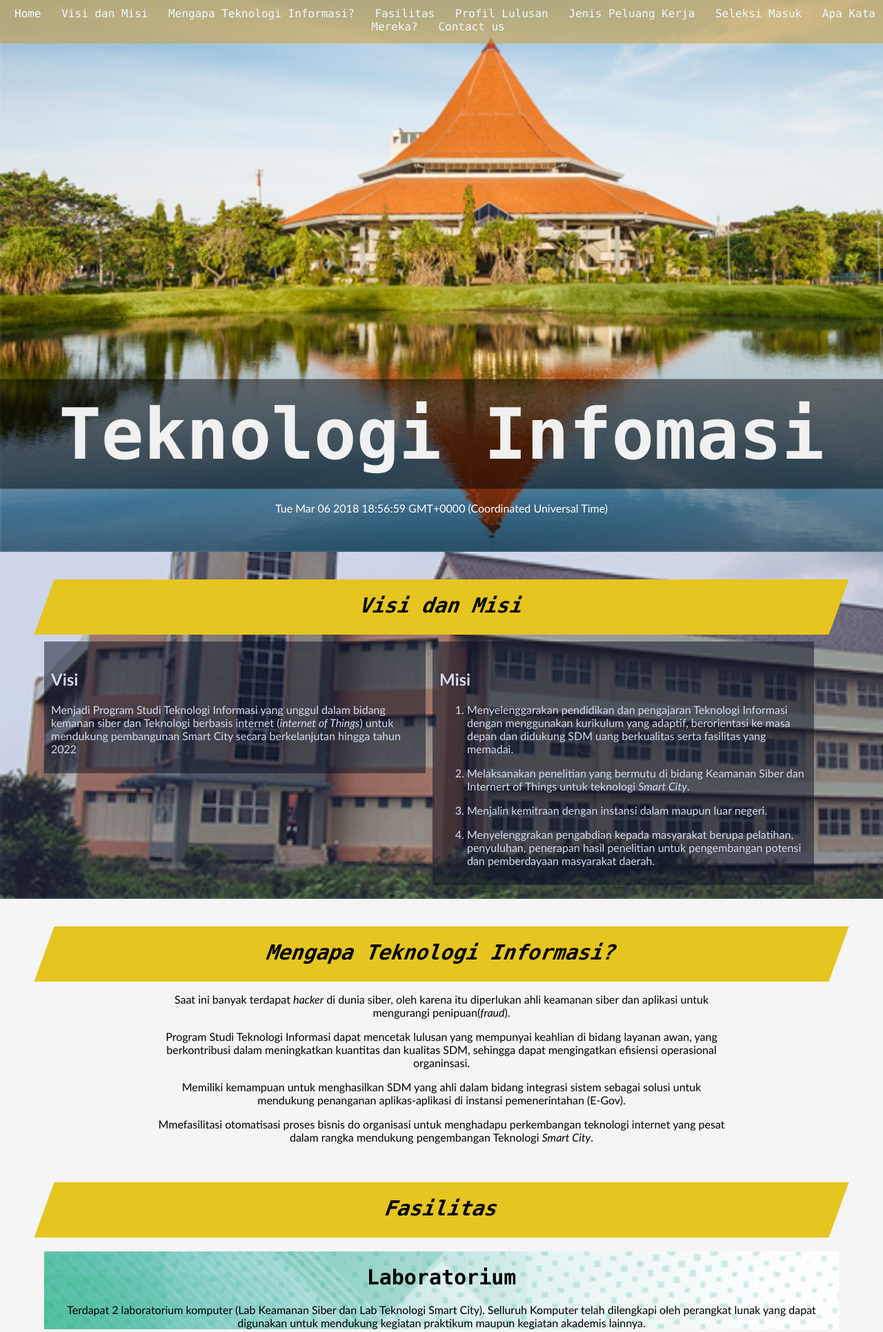
After one commit to SilverKittens/satryabelajar, a PHP site: page /index.php in a window 1280 px wide. The commit adds this page. Shown: the top 1931 px of the page at 69% size. Run offline with PHP 8.4, Linux system fonts and the light colour scheme.

Commit message:
dinamis dikit
tambah jquery scroll navbar

```diff
--- /dev/null
+++ b/index.php
@@ -0,0 +1,299 @@
+<!doctype html>
+<html>
+<head>
+<meta  name="viewport" content="width=device-width, initial-scale=1" charset="utf-8">
+<title>Home - Departemen Teknologi Informasi</title>
+<link rel="stylesheet" type="text/css" href="teknologiInformasi.css">
+
+<script src="https://ajax.googleapis.com/ajax/libs/jquery/3.3.1/jquery.min.js"></script>
+</head>
+
+
+<body>
+<div id="header" style="margin: 0">
+	<h1 id="namajurusan">Teknologi Infomasi</h1>
+	<p id="tanggal"></p>
+</div>
+
+<div class="navbar" id="mynavbar">
+		<a href="#header" class="scroll">Home</a>
+		<a href="#visimisi" class="scroll">Visi dan Misi</a>
+		<a href="#mengapa" class="scroll">Mengapa Teknologi Informasi?</a>
+		<a href="#fasilitas" class="scroll">Fasilitas</a>
+		<a href="#lulusan" class="scroll">Profil Lulusan</a>
+		<a href="#peluang" class="scroll">Jenis Peluang Kerja</a>
+		<a href="#seleksi" class="scroll">Seleksi Masuk</a>
+		<a href="#katamereka" class="scroll">Apa Kata Mereka?</a>
+		<a href="#contact" class="scroll">Contact us</a>
+		<a href="javascript:void(0);" style="font-size:15px;" class="icon" onclick="myFunction()">&#9776;</a>
+</div>
+
+<div id="visimisi" style="position:relative;background-image:url(Images/visimisi.jpg);background-size:cover;background-repeat: no-repeat;padding-top:20px" ><div style="background-color: rgba(35,71,168,0.2);width: 100%;height: 100%;top:0;left:0;position: absolute"></div>
+	<div class="rectangle">
+	<h1>Visi dan Misi</h1></div>
+	<div class="row" >
+	  <div class="column">
+		<h2>Visi</h2>
+		<p>
+			Menjadi Program Studi Teknologi Informasi yang unggul dalam bidang kemanan siber dan Teknologi
+			berbasis internet (<em>internet of Things</em>) untuk mendukung pembangunan Smart City secara berkelanjutan hingga tahun 2022
+		</p>
+	  </div>
+	  <div class="column">
+		<h2>Misi</h2>
+		<ol>
+		<li>
+			<p>
+				Menyelenggarakan pendidikan dan pengajaran Teknologi Informasi dengan menggunakan kurikulum yang adaptif, berorientasi ke masa depan dan didukung SDM uang berkualitas serta fasilitas yang memadai.
+			</p>
+		</li>
+		<li>
+			<p>
+				Melaksanakan penelitian yang bermutu di bidang Keamanan Siber dan Internert of Things untuk teknologi <em>Smart City</em>.
+			</p>
+		</li>
+		<li>
+			<p>
+				Menjalin kemitraan dengan instansi dalam maupun luar negeri.
+			</p>
+		</li>
+		<li>
+			<p>
+				Menyelenggrakan pengabdian kepada masyarakat berupa pelatihan, penyuluhan, penerapan hasil penelitian untuk pengembangan potensi dan pemberdayaan masyarakat daerah.
+			</p>
+		</li>
+		</ol>
+	  </div>
+	</div>
+
+</div>
+
+<div id="mengapa" style="padding-top:20px">
+	<div class="rectangle">
+	<h1>Mengapa Teknologi Informasi?</h1></div>
+	<div  class="mengapa" style="width:65%;text-align: center;margin:0px auto">
+	<p>
+		Saat ini banyak terdapat <em>hacker</em> di dunia siber, oleh karena itu diperlukan ahli keamanan siber dan aplikasi untuk mengurangi penipuan(<em>fraud</em>).
+	</p>
+	<p>
+		Program Studi Teknologi Informasi dapat mencetak lulusan yang mempunyai keahlian di bidang layanan awan, yang berkontribusi dalam meningkatkan kuantitas dan kualitas SDM, sehingga dapat mengingatkan efisiensi operasional organinsasi.
+	</p>
+	<p>
+		Memiliki kemampuan untuk menghasilkan SDM yang ahli dalam bidang integrasi sistem sebagai solusi untuk mendukung penanganan aplikas-aplikasi di instansi pemenerintahan (E-Gov).
+	</p>
+	<p>
+		Mmefasilitasi otomatisasi proses bisnis do organisasi untuk menghadapu perkembangan teknologi internet yang pesat dalam rangka mendukung pengembangan Teknologi <em>Smart City</em>.
+	</p>
+	</div>
+</div>
+
+<div id="fasilitas" style="padding-top:20px">
+	<div class="rectangle">
+	<h1>Fasilitas</h1></div>
+	<div style="text-align: center">
+	<div id="lab" style="background-image: url(Images/lab.png);width: 90%; background-size: cover;margin: 0px auto"><h1>Laboratorium</h1>
+		<p>
+			Terdapat 2 laboratorium komputer (Lab Keamanan Siber dan Lab Teknologi Smart City). Selluruh Komputer telah dilengkapi oleh perangkat lunak yang dapat digunakan untuk mendukung kegiatan praktikum maupun kegiatan akademis lainnya.<br>
+		</p>
+		</div>
+		<div id="ruangbaca" style="background-image: url(Images/lab.png);width: 90%; background-size: cover;margin: 0px auto">
+	<h1>Raung Baca</h1>
+	<p>
+		Memiliki berbagai macam koleksi mulai dari fiksi hingga materi perkuliahanm dari bahan cetak hingga koleksi digital seperti CD-ROM, CD, VCD dan DVD. Selain itu juga menyediaan publikasi serial harian dan bulanan seperti surat kabar dan majalah.
+	</p>
+	</div>
+	<div id="ruangkelas" style="background-image: url(Images/lab.png);width: 90%; background-size: cover;margin: 0px auto">
+	<h1>Ruang Kelas</h1>
+	<p>
+		Setiap ruang kelas dilengkapi dengan pendingin ruangan dan LCD serta akses intermet gratis yang dapat mendukung kegiatan akademis mahasiswa.
+	</p>
+	</div>
+	</div>
+</div>
+
+<div id="lulusan" style="padding-top:20px">
+	<div class="rectangle">
+	<h1>Profil Lulusan</h1></div>
+	<div style="display:flex;clear:both;margin:20px;">
+	<div class="container1">
+	  <img src="Images/1.png" class="image">
+	  <div class="overlay">
+		<div class="text">Spesialis Keamanan Siber</div>
+	  </div>
+	</div>
+	<div class="container1">
+	  <img src="Images/2.png" class="image">
+	  <div class="overlay">
+		<div class="text">Spesialis Internet of Things</div>
+	  </div>
+	</div>
+	<div class="container1">
+	  <img src="Images/3.png" class="image">
+	  <div class="overlay">
+		<div class="text">Analisis Kemanan Aplikasi</div>
+	  </div>
+	</div>
+	<div class="container1">
+	  <img src="Images/4.png" class="image">
+	  <div class="overlay">
+		<div class="text">Pengembang Layanan Awan</div>
+	  </div>
+	</div>
+	<div class="container1">
+	  <img src="Images/5.png" class="image">
+	  <div class="overlay">
+		<div class="text">Spesialis Integrasi Sistem</div>
+	  </div>
+	</div>
+	</div>
+</div>
+
+<div id="peluang" style="background-image: url(Images/lulus.jpg);background-size: cover; padding-top:20px">
+	<div class="rectangle">
+	<h1>Jenis Peluang Kerja</h1></div>
+	<div class= "kerja" style="margin:0px auto;text-align: center">
+	<br>
+	<p class="white">
+		Komputasi dan Komputaso Tedistribusi<br>(<em>Cloud and Distributed Computing</em>).
+	</p>
+
+	<p class="white">
+		Arsitektur Web dan Pengembangan Framework <br>
+(<em>Web Architecture and Development Framework</em>).
+	</p>
+
+	<p class="white">
+		Integrasi Perangkat Lunak dan Middleware <br>
+(<em>Middleware and Integration Software</em>).
+	</p>
+
+	<p class="white">
+		Rancangan Antarmuka Pengguna <br>
+(<em>User Interrface Design</em>).
+	</p>
+
+	<p class="white">
+		Keamanan Informasi dan Jaringan <br>
+(<em>Network and Information Security</em>).
+	</p>
+
+	<p class="white">
+		Manajemen Penyimpanan Data <br>
+(<em>Storage Systems and Management</em>).
+	</p>
+
+	</div>
+</div>
+
+<div id="seleksi" style="padding-top:20px">
+	<div class="rectangle">
+	<h1>Seleksi Masuk</h1></div>
+	<div class="masuk" style="margin:0px auto; text-align: center">
+		<h1>Tahun Akademik 2018/2019</h1>
+		<a class="besar" href="https://smits.its.ac.id/sarjana/#snmptn" target="_blank"><h1 style="color: black">>SNMPTN</h1></a>
+		<br>
+		<a class="besar" href="https://smits.its.ac.id/sarjana/#sbmptn" target="_blank"><h1 style="color: black">>SBMPTN</h1></a>
+		<br>
+		<a class="besar" href="https://smits.its.ac.id/sarjana/#pkm" target="_blank"><h1 style="color: black">>PKM</h1></a>
+		<br>
+	</div>
+</div>
+
+<div id="katamereka" style="padding-top:20px">
+	<div class="rectangle">
+	<h1>Apa Kata Mereka?</h1></div>
+	<div class="mereka" style="width: 100%;display:flex;clear:both;margin-top: 20px;margin-bottom: 20px">
+		<div class="kartu" style="margin: 20px; float:left;margin:0px auto">
+			<img src="Images/wiranto.jpg" style="width:  100%">
+			<div class="container">
+				<h4><strong>Wiranto - Menko Polhukam</strong></h4>
+				<p>"Kegiatan siber nasional terutama pengamanan siber ini merupakan keharusan, keniscayaan.."</p>
+			</div>
+		</div>
+		<div class="kartu" style="margin: 20px; float:left;margin:0px auto">
+			<img src="Images/john.jpg" style="width:  100%">
+			<div class="container">
+				<h4><strong>John McCarthy - Pakar Komputasi MIT</strong></h4>
+				<p>"Suatu hari nanti komputasi akan menjadi infrastruktur publik seperti listrik dan telepon."</p>
+			</div>
+		</div>
+		<div class="kartu" style="margin: 20px; float:left;margin:0px auto">
+			<img src="Images/rudiantara.jpg" style="width:  100%">
+			<div class="container">
+				<h4><strong>Rudiantara - Menkominfo</strong></h4>
+				<p>"Smart City menciptakan perubahan sistem lebih efektif dan efisien dalam lembaga pemerintahan."</p>
+			</div>
+		</div>
+		<div class="kartu" style="margin: 20px; float:left;margin:0px auto">
+			<img src="Images/bill.jpg" style="width:  100%">
+			<div class="container">
+				<h4><strong>Bill Gates - Microsoft</strong></h4>
+				<p>"Jika kita tidak memecahkan masalah keamanan, maka orang-orang akan ragu."</p>
+			</div>
+		</div>
+	</div>
+</div>
+
+<div id="contact" style="padding-top:20px">
+	<div style="background-color: navy; padding-bottom: 20px">
+		<h1 style="color: white">Hubungi Kami</h1>
+		<br>
+			<form action="form.php" method="post">
+				<div class="rows">
+					<p class="min25">Nama Lengkap :</p>
+					<input type="text" name="nama_depan_pengunjung" placeholder="Nama Lengkap anda" style="height: 30px;float: left; width: 50%">
+				</div>
+				<div class="rows">
+					<p class="min25">E-mail :</p>
+					<input type="email" name="email_pengunjung" placeholder="Email Address"  style="height:30px;float: left; width: 50%">
+				</div>
+				<div class="rows">
+				<textarea name="pesan_kesan" style="width:50%; height:150px" placeholder="Tuliskan pesan anda disini..." ></textarea></div><br><br>
+				<div class="rows">
+				<input type="submit"  style="font-size: 25px;">
+				</div>
+			</form>
+			<br>
+		<p class="footer">email : teknologi.informasi@its.ac.id</p>
+		<p class="footer">Departemen Teknologi Informasi ITS<br>Kampus ITS, Surabaya 60111<br>Indonesia</p>
+	</div>
+</div>
+
+<script>
+function myFunction() {
+    var x = document.getElementById("mynavbar");
+    if (x.className === "navbar") {
+        x.className += " responsive";
+    } else {
+        x.className = "navbar";
+    }
+}
+	document.getElementById("tanggal").innerHTML = Date();
+
+$(document).ready(function(){
+  // Add smooth scrolling to all links
+  $(".scroll").on('click', function(event) {
+
+    // Make sure this.hash has a value before overriding default behavior
+    if (this.hash !== "") {
+      // Prevent default anchor click behavior
+      event.preventDefault();
+
+      // Store hash
+      var hash = this.hash;
+
+      // Using jQuery's animate() method to add smooth page scroll
+      // The optional number (800) specifies the number of milliseconds it takes to scroll to the specified area
+      $('html, body').animate({
+        scrollTop: $(hash).offset().top
+      }, 800, function(){
+
+        // Add hash (#) to URL when done scrolling (default click behavior)
+        window.location.hash = hash;
+      });
+    } // End if
+  });
+});
+</script>
+</body>
+</html>
--- a/teknologiInformasi.css
+++ b/teknologiInformasi.css
@@ -16,6 +16,15 @@ body{
 		background-repeat: no-repeat;
 		background-size:cover;
 	}
+#tanggal{
+	position: absolute;
+	text-align: center;
+	top: 90%;
+	left: 50%;
+	color: white;
+	width:100%;
+		transform: translate(-50%, -50%);
+}
 	#namajurusan{
 		text-align: center;
 		position: absolute;
@@ -61,7 +70,7 @@ body{
 	}
 
 
-	@media screen and (max-width: 600px) {
+	@media screen and (max-width: 850px) {
 	  .navbar a:not(:first-child) {display: none;}
 	  .navbar a.icon {
 		float: right;
@@ -70,7 +79,7 @@ body{
 	  }
 	}
 
-	@media screen and (max-width: 600px) {
+	@media screen and (max-width: 850px) {
 	  .navbar.responsive .icon {
 		position: absolute;
 		right: 0;
@@ -184,11 +193,7 @@ body{
   white-space:normal;
 }
 .besar{
-	font-size:1.9vw;
 	text-decoration: none
-}
-a:visited{
-	color:darkblue;
 }
 p.footer{
 	color: white
@@ -204,3 +209,26 @@ p.footer{
     	padding-top: 20px;
 		padding-bottom: 20px;
 }
+input, textarea {
+	background-color: navy;
+	color: white;
+	border-color: white;
+	border-width: medium;
+
+}
+.min25{
+	color: white;
+	float: left;
+	width: 25%;
+}
+.rows:after{
+  content: "";
+  display: table;
+  clear: both;
+}
+a:visited {
+	color: white;
+}
+a:hover {
+	color: white;
+}
```
Also changed, not shown: form.php (added, +25 -0 lines).
